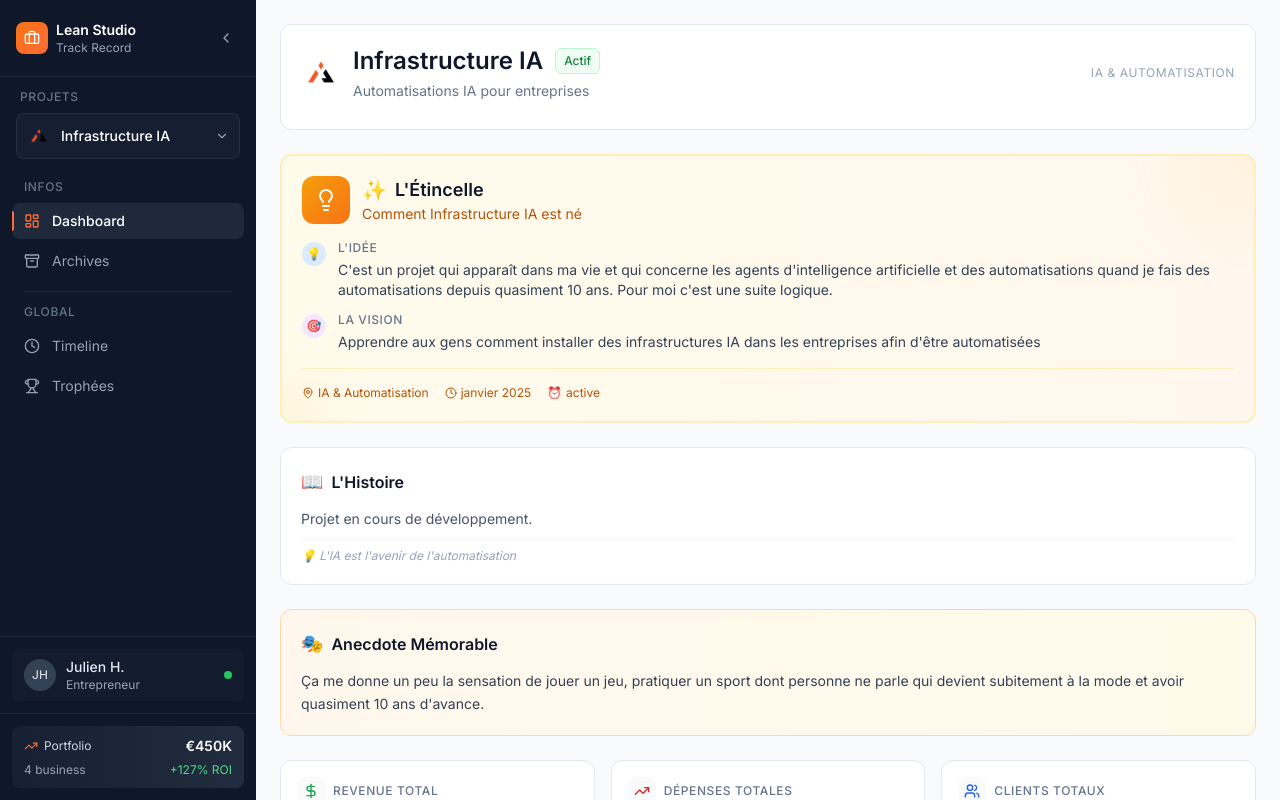
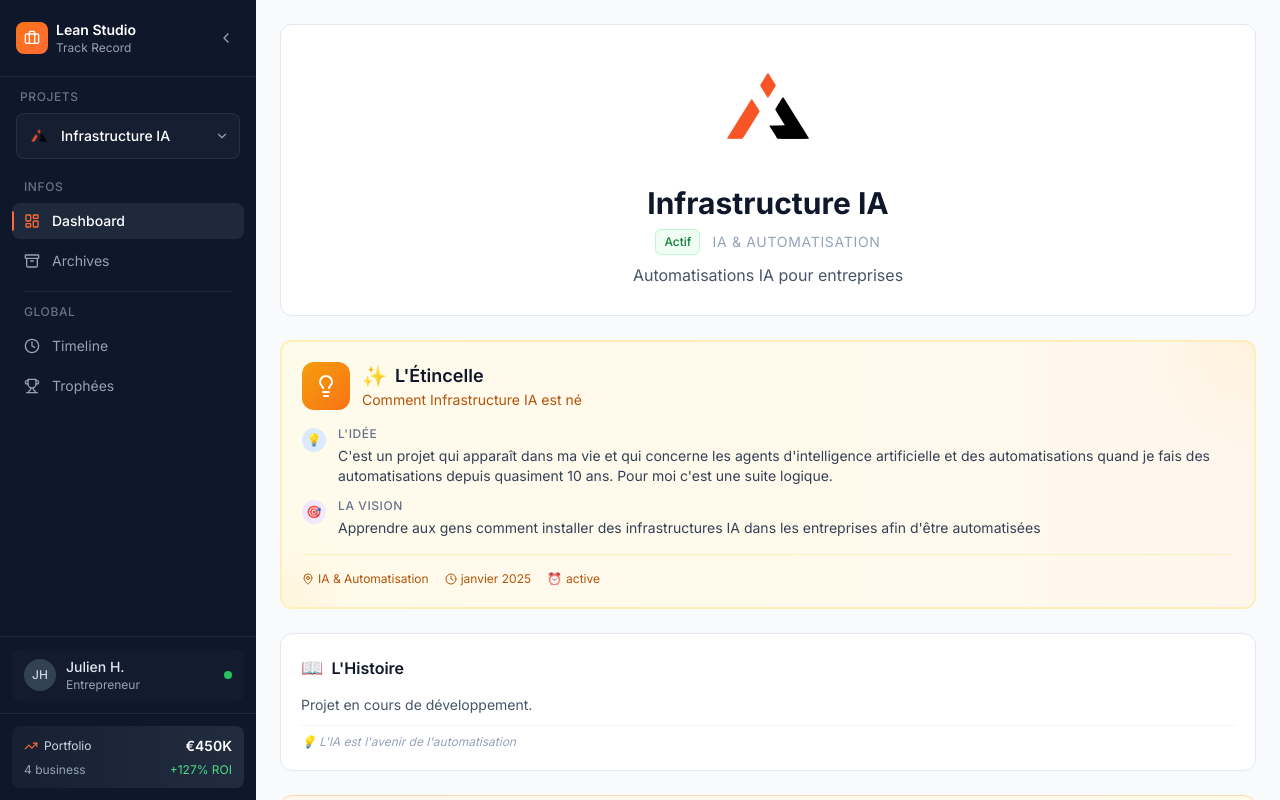
Before and after one commit to julienhypeer/lean-studio, a React (Vite) app: page /dashboard in a window 1280 px wide. Built offline with nearby package versions, Linux system fonts and the light colour scheme.

Commit message:
🎨 UI: Affichage logo full-size en haut des dashboards
- ModernDashboard: Logo 32x32 centré avec nom en dessous
- Dashboard: Même pattern avec logo centré et nom
- ModernArchives: Logo centré en haut
- Archives: Logo centré en haut
- Layout vertical pour meilleure hiérarchie visuelle

```diff
--- a/src/pages/Archives.tsx
+++ b/src/pages/Archives.tsx
@@ -37,20 +37,18 @@ export default function Archives({ business }: ArchivesProps) {
     <div className="p-8">
       {/* Header */}
       <div className="mb-8">
-        <div className="flex items-center gap-3 mb-4">
-          {business.logo?.startsWith('/') ? (
+        <div className="flex flex-col items-center text-center mb-4">
+          {business.logoFull || business.logo?.startsWith('/') ? (
             <img
-              src={business.logo}
+              src={business.logoFull || business.logo}
               alt={business.name}
-              className="w-12 h-12 rounded-lg object-cover"
+              className="w-32 h-32 rounded-lg object-cover mb-3"
             />
           ) : (
-            <span className="text-4xl">{business.logo}</span>
+            <span className="text-6xl mb-3">{business.logo}</span>
           )}
-          <div>
-            <h1 className="text-3xl font-bold text-text-primary">Archives - {business.name}</h1>
-            <p className="text-text-secondary">Documentation et historique du projet</p>
-          </div>
+          <h1 className="text-3xl font-bold text-text-primary mb-2">Archives - {business.name}</h1>
+          <p className="text-text-secondary">Documentation et historique du projet</p>
         </div>
 
         {/* ONLY 2 TABS: Gallery & Timeline - Metrics completely removed */}
--- a/src/pages/Dashboard.tsx
+++ b/src/pages/Dashboard.tsx
@@ -61,23 +61,19 @@ export default function Dashboard({ business }: DashboardProps) {
     <div className="p-8">
       {/* Header */}
       <div className="mb-8">
-        <div>
-          <div className="flex items-center gap-3 mb-2">
-            {business.logo?.startsWith('/') ? (
-              <img
-                src={business.logo}
-                alt={business.name}
-                className="w-12 h-12 rounded-lg object-cover"
-              />
-            ) : (
-              <span className="text-4xl">{business.logo}</span>
-            )}
-            <div>
-              <h1 className="text-3xl font-bold text-text-primary">{business.name}</h1>
-              <p className="text-text-secondary">{business.tagline}</p>
-            </div>
-          </div>
-          <div className="flex items-center gap-4 mt-4">
+        <div className="flex flex-col items-center text-center">
+          {business.logoFull || business.logo?.startsWith('/') ? (
+            <img
+              src={business.logoFull || business.logo}
+              alt={business.name}
+              className="w-32 h-32 rounded-lg object-cover mb-3"
+            />
+          ) : (
+            <span className="text-6xl mb-3">{business.logo}</span>
+          )}
+          <h1 className="text-3xl font-bold text-text-primary mb-2">{business.name}</h1>
+          <p className="text-text-secondary mb-3">{business.tagline}</p>
+          <div className="flex items-center gap-4">
             {getStatusBadge()}
             <span className="text-sm text-text-secondary">
               {business.industry}
--- a/src/pages/ModernArchives.tsx
+++ b/src/pages/ModernArchives.tsx
@@ -43,20 +43,18 @@ export default function ModernArchives({ business }: ModernArchivesProps) {
         className="mb-6"
       >
         <div className="bg-white border border-slate-200 rounded-xl p-5">
-          <div className="flex items-center gap-3">
-            {business.logo?.startsWith('/') ? (
+          <div className="flex flex-col items-center text-center">
+            {business.logoFull || business.logo?.startsWith('/') ? (
               <img
-                src={business.logo}
+                src={business.logoFull || business.logo}
                 alt={business.name}
-                className="w-10 h-10 rounded-lg object-cover"
+                className="w-32 h-32 rounded-lg object-cover mb-3"
               />
             ) : (
-              <span className="text-3xl">{business.logo}</span>
+              <span className="text-6xl mb-3">{business.logo}</span>
             )}
-            <div>
-              <h1 className="text-2xl font-semibold text-slate-900">Archives - {business.name}</h1>
-              <p className="text-sm text-slate-500">Documentation et historique du projet</p>
-            </div>
+            <h1 className="text-3xl font-bold text-slate-900 mb-2">Archives - {business.name}</h1>
+            <p className="text-base text-slate-600">Documentation et historique du projet</p>
           </div>
         </div>
 
--- a/src/pages/ModernDashboard.tsx
+++ b/src/pages/ModernDashboard.tsx
@@ -79,26 +79,24 @@ export default function ModernDashboard({ business }: ModernDashboardProps) {
         className="mb-6"
       >
         <div className="bg-white border border-slate-200 rounded-xl p-5">
-          <div className="flex items-center gap-3 mb-2">
-            {business.logo?.startsWith('/') ? (
+          <div className="flex flex-col items-center text-center mb-2">
+            {business.logoFull || business.logo?.startsWith('/') ? (
               <img
-                src={business.logo}
+                src={business.logoFull || business.logo}
                 alt={business.name}
-                className="w-10 h-10 rounded-lg object-cover"
+                className="w-32 h-32 rounded-lg object-cover mb-3"
               />
             ) : (
-              <span className="text-3xl">{business.logo}</span>
+              <span className="text-6xl mb-3">{business.logo}</span>
             )}
-            <div className="flex-1">
-              <div className="flex items-center gap-3">
-                <h1 className="text-2xl font-semibold text-slate-900">{business.name}</h1>
-                {getStatusBadge()}
-              </div>
-              <p className="text-sm text-slate-500 mt-1">{business.tagline}</p>
+            <h1 className="text-3xl font-bold text-slate-900 mb-2">{business.name}</h1>
+            <div className="flex items-center gap-3 mb-2">
+              {getStatusBadge()}
+              <span className="text-sm text-slate-400 uppercase tracking-wider">
+                {business.industry}
+              </span>
             </div>
-            <span className="text-xs text-slate-400 uppercase tracking-wider">
-              {business.industry}
-            </span>
+            <p className="text-base text-slate-600">{business.tagline}</p>
           </div>
         </div>
       </motion.div>
```
